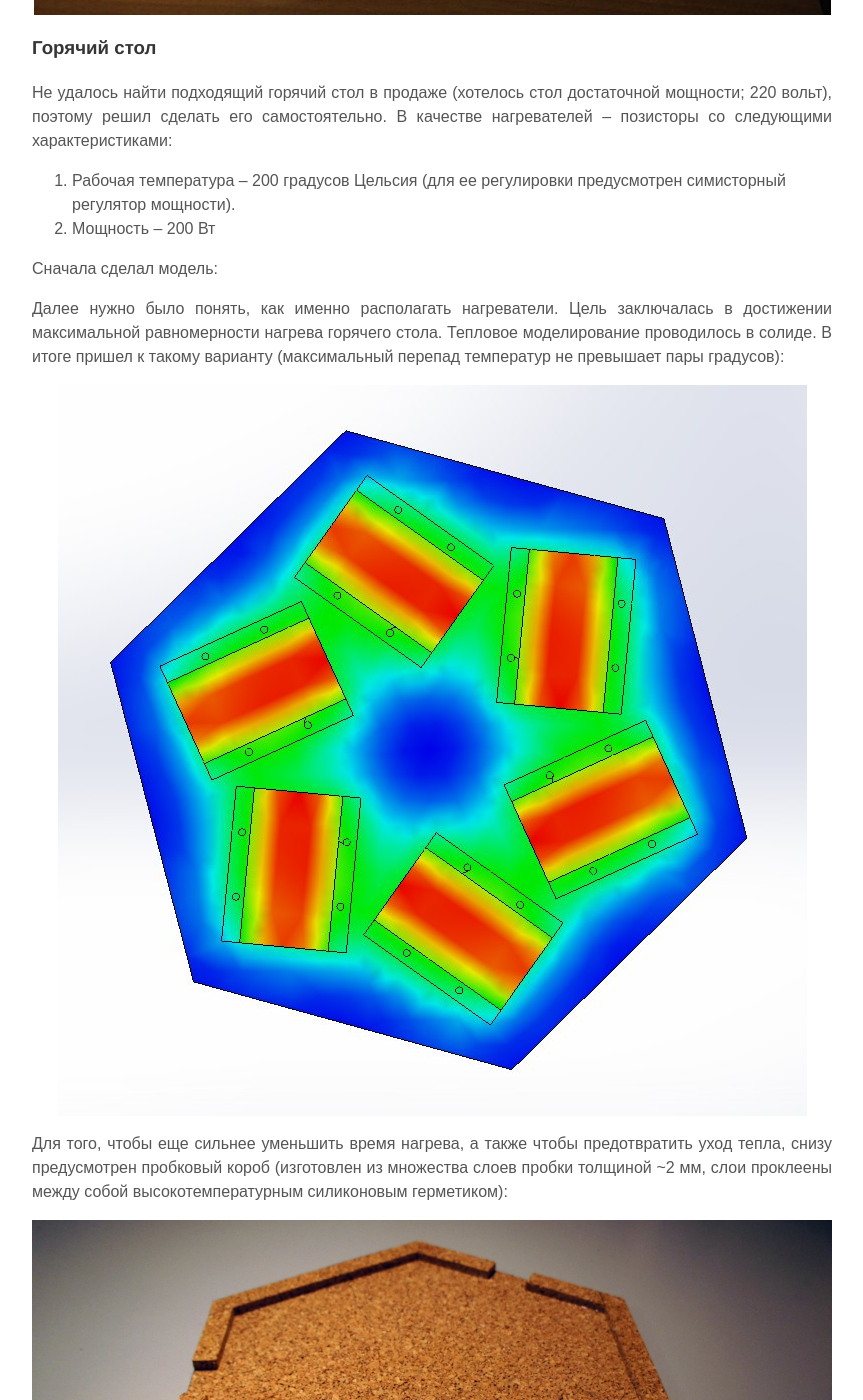
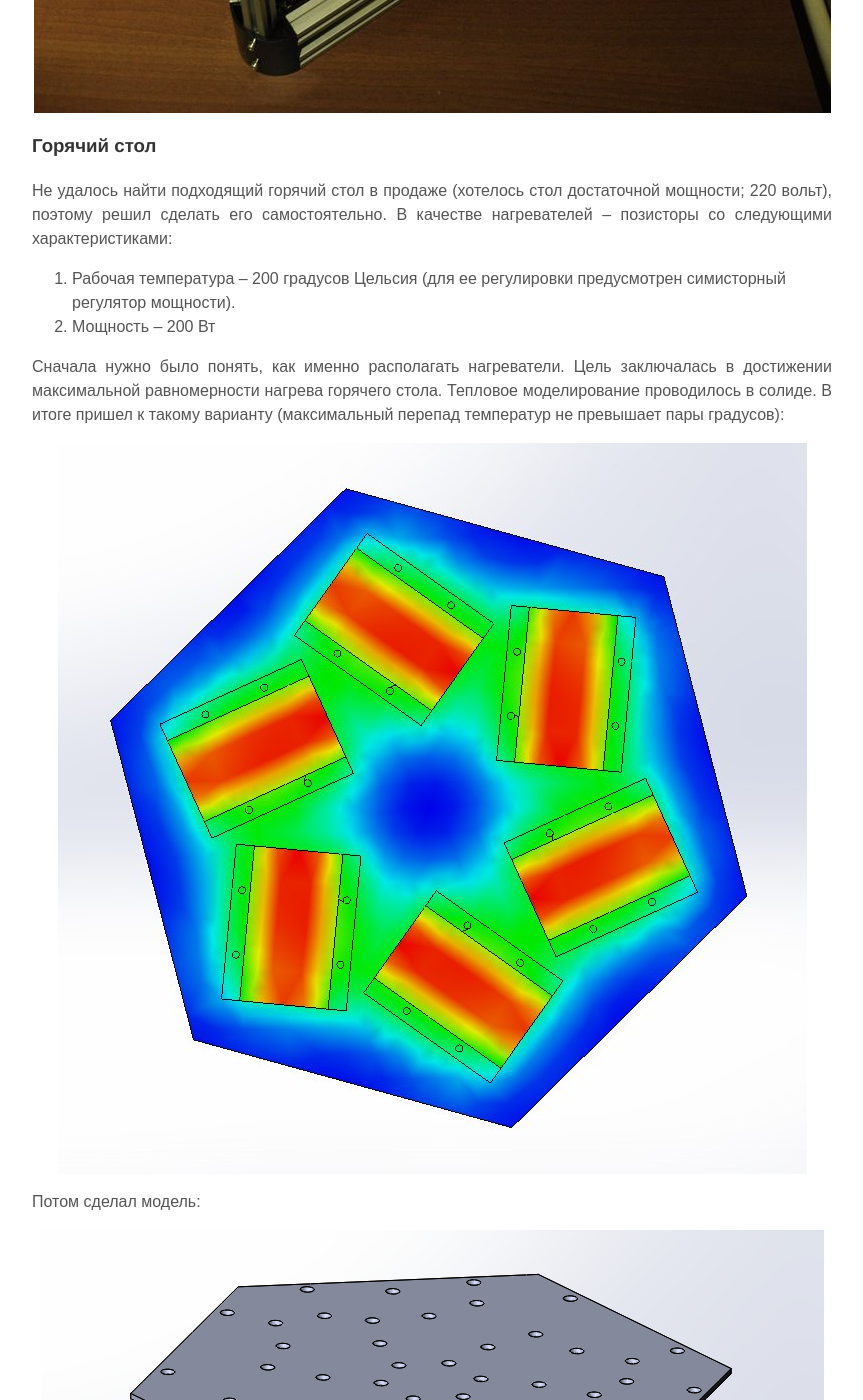
Before and after one commit to AntonEvmenenko/antonevmenenko.github.io, a Jekyll site: the page built from _posts/2018-07-31-kossel-xl.md, in a window 1280 px wide and 1400 px high, scrolled down 11577 px. Shown: the whole window, without its empty margins (208-1071 px from the left). Built offline with Jekyll 4.4.1, drawn with Linux system fonts in a browser that asks for light colours; some of the changed text lies outside the part shown.

Commit message:
youtube videos fixed; info about kossel added

```diff
--- /dev/null
+++ b/_includes/youtube.html
@@ -0,0 +1,9 @@
+{% if include.width != '' %}
+  <div style="width: {{include.width}}; margin:0 auto;">
+{% else %}
+  <div>
+{% endif %}
+  <div class="ytcontainer">
+    <iframe class="yt" allowfullscreen src="https://www.youtube.com/embed/{{include.id}}"></iframe>
+  </div>
+</div>
--- a/_posts/2018-07-31-kossel-xl.md
+++ b/_posts/2018-07-31-kossel-xl.md
@@ -105,13 +106,15 @@ author: "Антон"
 1. Рабочая температура – 200 градусов Цельсия (для ее регулировки предусмотрен симисторный регулятор мощности).
 2. Мощность – 200 Вт
 
-Сначала сделал модель:
-
-Далее нужно было понять, как именно располагать нагреватели. Цель заключалась в достижении максимальной равномерности нагрева
+Сначала нужно было понять, как именно располагать нагреватели. Цель заключалась в достижении максимальной равномерности нагрева
 горячего стола. Тепловое моделирование проводилось в солиде. В итоге пришел к такому варианту (максимальный перепад температур не
 превышает пары градусов):
 
 {% include clickableImage.html url="assets/images/posts/2018-07-31-kossel-xl/heatbed3.jpg" %}
+
+Потом сделал модель:
+
+{% include clickableImage.html url="assets/images/posts/2018-07-31-kossel-xl/table_exploded.png" %}
 
 Для того, чтобы еще сильнее уменьшить время нагрева, а также чтобы предотвратить уход тепла, снизу предусмотрен пробковый короб
 (изготовлен из множества слоев пробки толщиной ~2 мм, слои проклеены между собой высокотемпературным силиконовым герметиком):
@@ -121,6 +124,11 @@ author: "Антон"
 Плата, через которую нагреватели подключаются к регулятору мощности (также содержит разъем для подключения термистора):
 
 {% include clickableImage.html url="assets/images/posts/2018-07-31-kossel-xl/heatbed1.jpg" %}
+
+Что получилось в итоге:
+
+{% include clickableImage.html url="assets/images/posts/2018-07-31-kossel-xl/table_top.jpg" %}
+{% include clickableImage.html url="assets/images/posts/2018-07-31-kossel-xl/table_bottom.jpg" %}
 
 ### Autoleveling <a name="autoleveling"></a>
 
@@ -137,6 +145,35 @@ fsr, которые, однако, весьма дороги. Мой прият
 {% include clickableImage.html url="assets/images/posts/2018-07-31-kossel-xl/autoleveling2.jpg" %}
 {% include clickableImage.html url="assets/images/posts/2018-07-31-kossel-xl/autoleveling3.jpg" %}
 
-Небольшое видео с тестом (смотреть нужно на зеленый светодиод на лежащей справа плате):
+Небольшое видео  с тестом (смотреть нужно на зеленый светодиод на лежащей справа плате):
 
-<div style="text-align: center;"><iframe width="560" height="315" src="https://www.youtube.com/embed/Ikyw4o_hFkg" frameborder="0" allow="autoplay; encrypted-media" allowfullscreen></iframe>
+{% include youtube.html id="Ikyw4o_hFkg" width="100%" %}
+
+### Что дальше? <a name="whatsnext"></a>
+
+В момент, когда все было практически готово, выяснилась одна неприятная вещь: получившаяся рама такова, что на ней сложно закрепить
+корпус (термокамеру). В попытках решить эту проблему я сделал в солиде несколько прототипов, но все они по тем или иным причинам
+меня не устроили. Вот они:
+
+**Версия 1.1**: стандартная рама, поверх которой закреплена термокамера, согнутая из алюминия, электроника расположена сверху:
+
+{% include clickableImage.html url="assets/images/posts/2018-07-31-kossel-xl/prototype_1_1.png" %}
+
+**Версия 1.2**: попытка расположить электронику снизу, используя стандартные компоненты для рамы:
+
+{% include clickableImage.html url="assets/images/posts/2018-07-31-kossel-xl/prototype_1_2.png" %}
+
+**Версия 1.3**: стандартная рама; термокамера сделана из отдельных алюминиевых пластин (вместо гибки):
+
+{% include clickableImage.html url="assets/images/posts/2018-07-31-kossel-xl/prototype_1_3.png" %}
+
+**Версия 1.4**: рама, полностью сделанная из гнутых стальных листов; алюминиевый профиль более не используется:
+
+{% include clickableImage.html url="assets/images/posts/2018-07-31-kossel-xl/prototype_1_4.png" %}
+
+**Версия 1.5**: стандартная рама, угловые элементы корпуса напечатаны из АБС (идея взята [отсюда](https://www.youtube.com/watch?v=w0yofVDWWnc)):
+
+{% include clickableImage.html url="assets/images/posts/2018-07-31-kossel-xl/prototype_1_5.png" %}
+
+Увы, вариант, который меня бы устроил, пока не появился (кстати, в момент написания этой статьи я обдумываю очередной). Однако,
+если он все-таки появится, у этой статьи обязательно появится продолжение.
--- a/_sass/tale/_base.scss
+++ b/_sass/tale/_base.scss
@@ -64,3 +64,18 @@ img {
 td {
   vertical-align: top;
 }
+
+div.ytcontainer {
+    position: relative;
+    width: 100%;
+    height: 0;
+    padding-bottom: 56.25%;
+}
+iframe.yt {
+    position: absolute;
+    top: 0;
+    left: 0;
+    width: 100%;
+    height: 100%;
+    border: 0;
+}
```
Also changed, not shown: other parts of _posts/2018-07-31-kossel-xl.md (+2 -1 lines), assets/images/posts/2018-07-31-kossel-xl/prototype_1_1.png (added), assets/images/posts/2018-07-31-kossel-xl/prototype_1_2.png (added), assets/images/posts/2018-07-31-kossel-xl/prototype_1_3.png (added), assets/images/posts/2018-07-31-kossel-xl/prototype_1_4.png (added), assets/images/posts/2018-07-31-kossel-xl/prototype_1_5.png (added), assets/images/posts/2018-07-31-kossel-xl/table_exploded.png (added), 2 other files.
